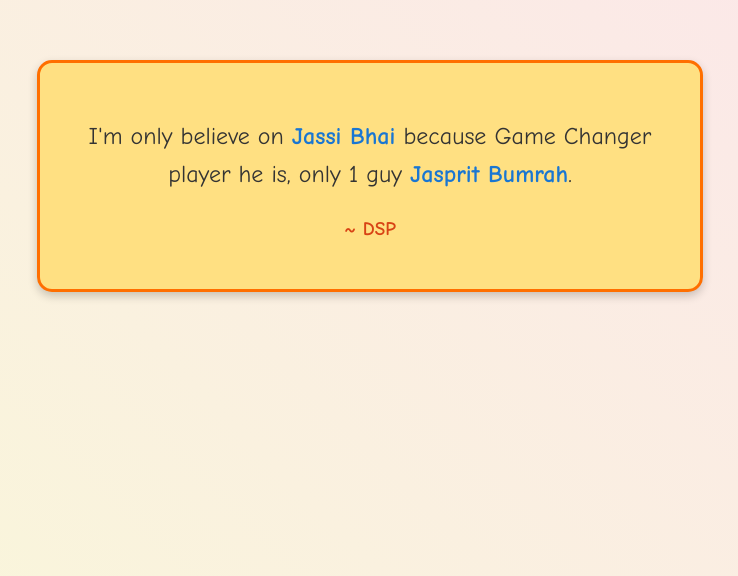
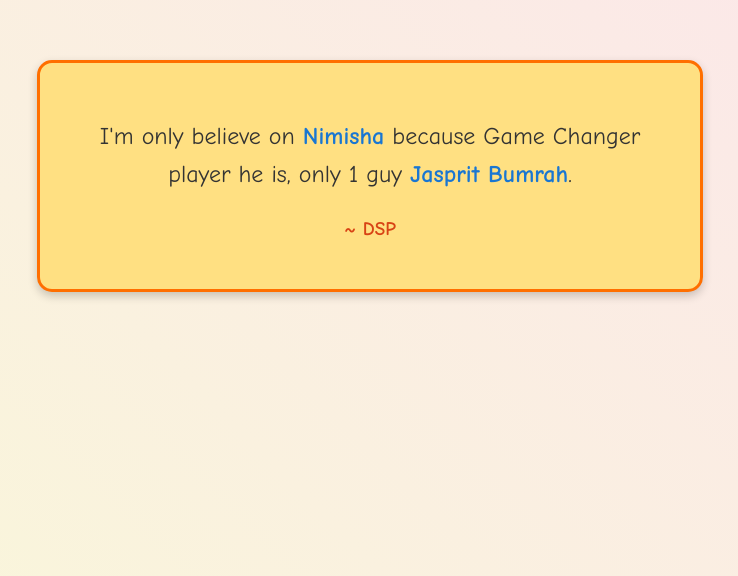
Before and after one commit to Gangothri986/CSIrepo, a plain HTML site: page index.html in a window 1280 px wide. Shown: the part 224-800 px from the top of the page, without its empty margins (270-1008 px from the left). Drawn offline with Linux system fonts and the light colour scheme.

Commit message:
new commit

```diff
--- a/index.html
+++ b/index.html
@@ -54,7 +54,7 @@
 <body>
     <div class="quote-container">
         <p class="quote-text">
-            I'm only believe on <span class="highlight">Jassi Bhai</span> because Game Changer player he is,
+            I'm only believe on <span class="highlight">Nimisha</span> because Game Changer player he is,
             only 1 guy <span class="highlight">Jasprit Bumrah</span>.
         </p>
         <p class="author">~ DSP</p>
```
Also changed, not shown: 1 other file.
